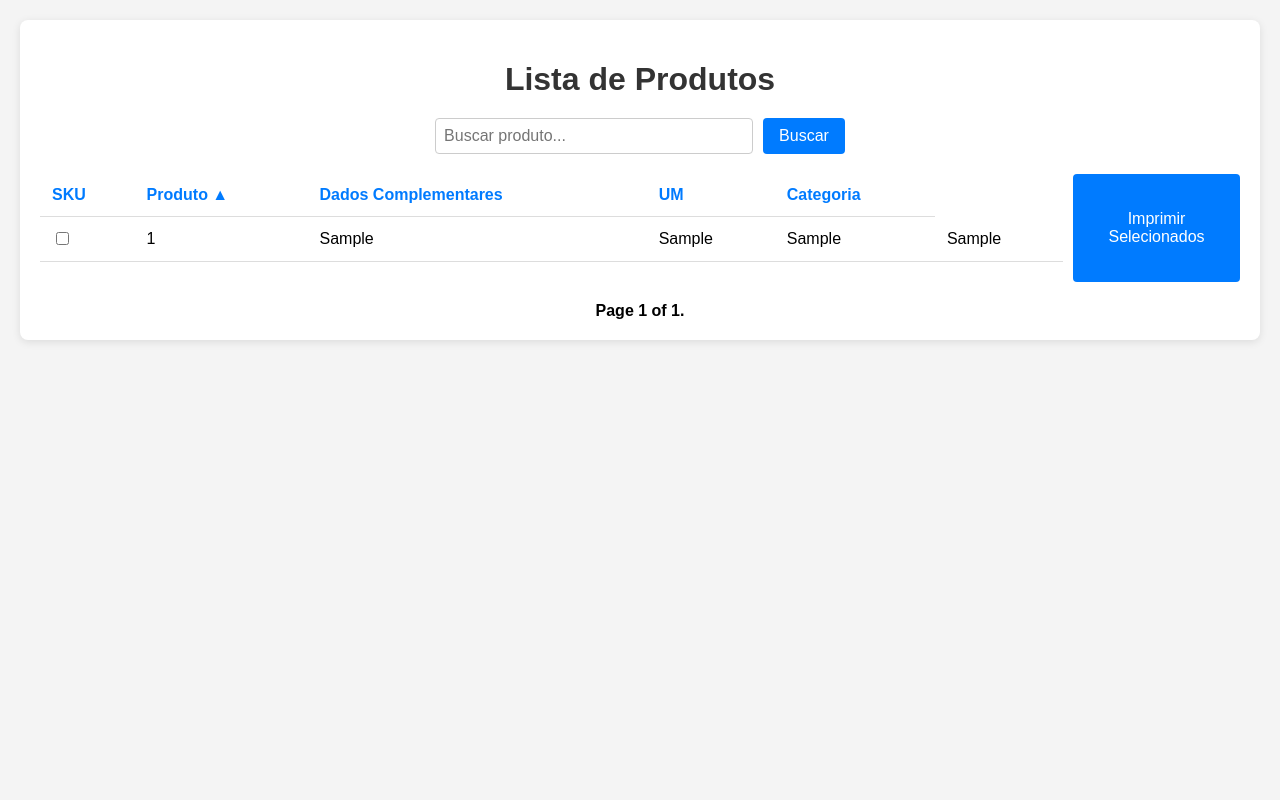
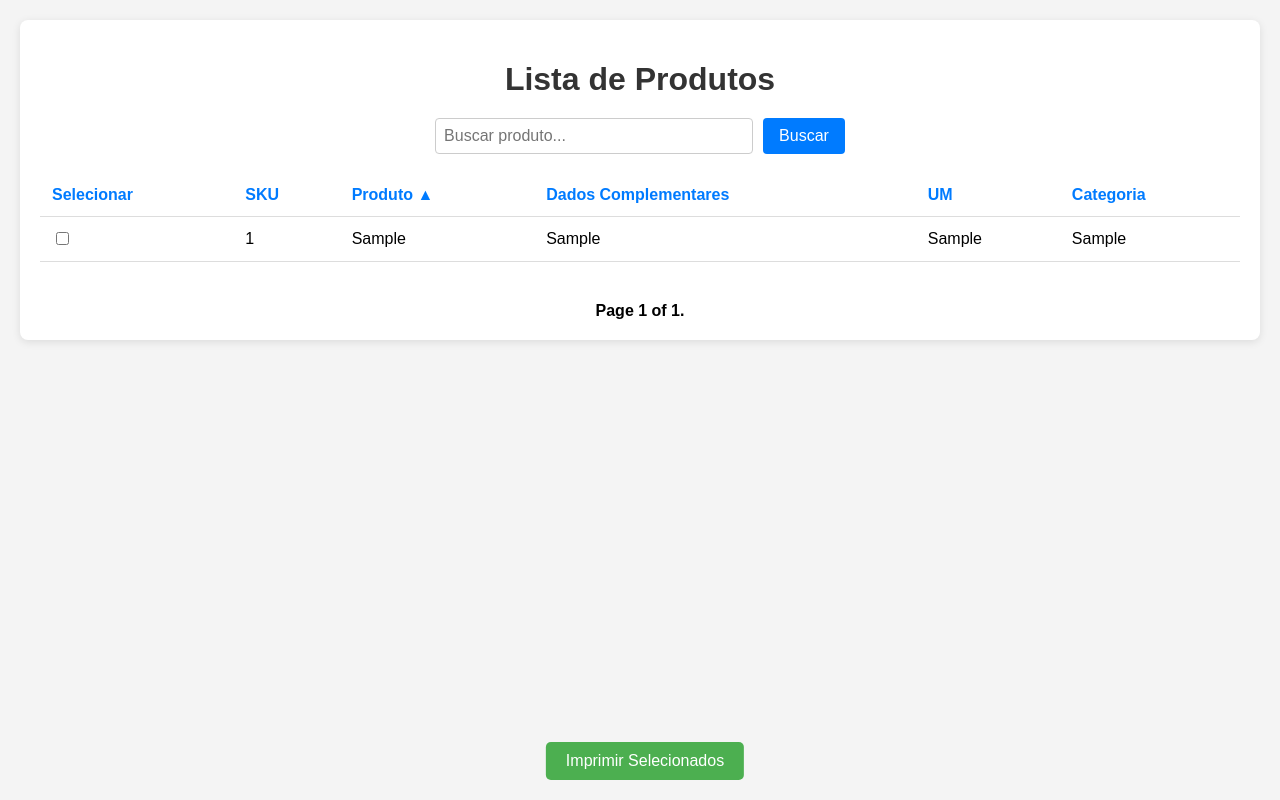
Before and after one commit to brunogf1/Importar_Planilhas, a Django app: page /produtos/ in a window 1280 px wide. Run offline with Django 5.2, Linux system fonts and the light colour scheme; tables that the repository leaves empty hold one stand-in row (values such as "Sample post").

Commit message:
Selecionamento de Produtos para Impressão e Página de Impressão

```diff
--- a/produtos/templates/produtos/imprimir_produtos.html
+++ b/produtos/templates/produtos/imprimir_produtos.html
@@ -34,8 +34,6 @@
             {% endfor %}
         </tbody>
     </table>
-
-    <!-- Botão de impressão -->
     <button class="no-print" onclick="window.print()">Imprimir</button>
 </body>
 </html>
--- a/produtos/templates/produtos/lista_produtos.html
+++ b/produtos/templates/produtos/lista_produtos.html
@@ -19,6 +19,7 @@
         <table>
             <thead>
                 <tr>
+                    <th id="selecionar">Selecionar</th>
                     <th>
                         <a href="?search={{ search_query }}&sort=SKU&direction={% if sort_by == 'SKU' and order_direction == 'asc' %}desc{% else %}asc{% endif %}">
                             SKU
@@ -74,7 +75,9 @@
                 {% endfor %}
             </tbody>
         </table>
-        <button type="submit">Imprimir Selecionados</button>
+        <div class="print-button-container no-print">
+            <button type="submit">Imprimir Selecionados</button>
+        </div>
     </form>
         <div class="pagination">
             <span class="step-links">
--- a/static/css/styles.css
+++ b/static/css/styles.css
@@ -65,6 +65,12 @@ th a {
     text-decoration: none;
 }
 
+th#selecionar{
+    color: #007bff;
+    text-decoration: none;
+}
+
+
 th a:hover {
     color: #0056b3;
 }
@@ -87,3 +93,25 @@ th a:hover {
 .current {
     font-weight: bold;
 }
+
+.print-button-container {
+    position: fixed;
+    bottom: 20px;
+    left: 50%;
+    transform: translateX(-50%);
+    text-align: center;
+}
+
+.print-button-container button {
+    padding: 10px 20px;
+    font-size: 16px;
+    background-color: #4CAF50;
+    color: white;
+    border: none;
+    border-radius: 5px;
+    cursor: pointer;
+}
+
+.print-button-container button:hover {
+    background-color: #45a049;
+}
```
Also changed, not shown: 1 other file.
